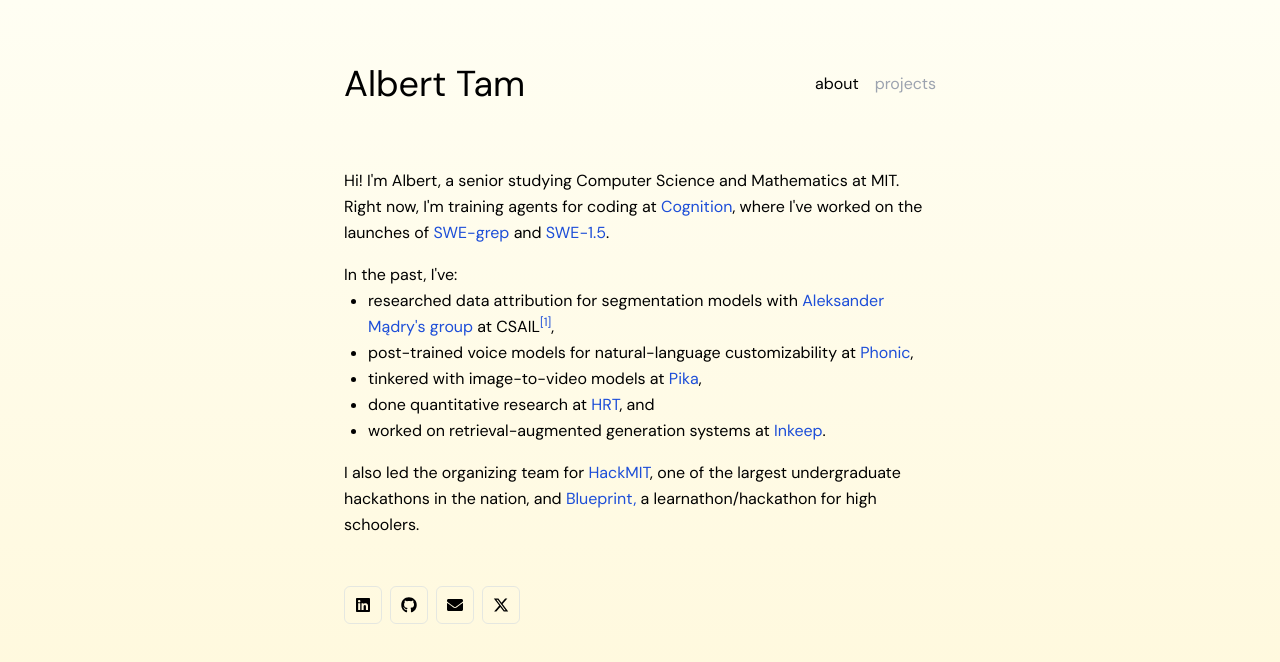
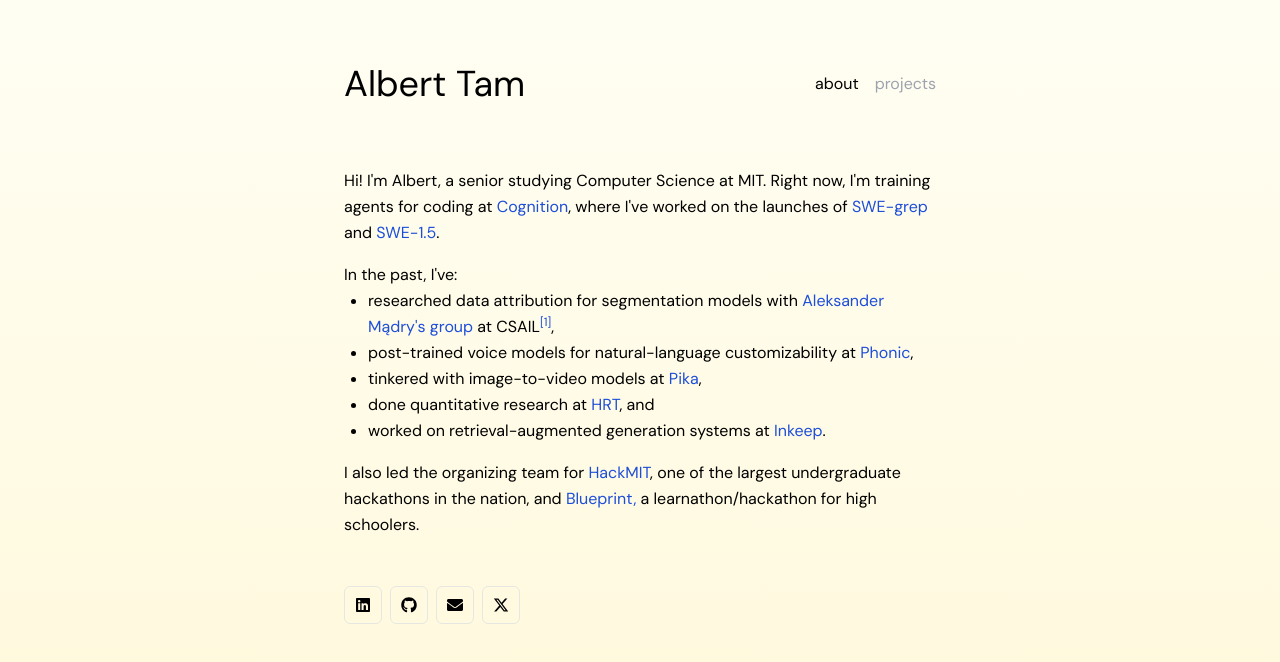
Before and after one commit to tam-albert/tam-albert.github.io, a Next.js app: page / in a window 1280 px wide. Shown: the top 662 px of the page. Built offline with nearby package versions, Linux system fonts and the light colour scheme.

Commit message:
rip double major

```diff
--- a/src/pages/index.tsx
+++ b/src/pages/index.tsx
@@ -9,9 +9,8 @@
       <div className="flex flex-col">
         <div className="flex w-full flex-col space-y-4 mb-12 leading-relaxed">
           <div>
-            Hi! I&apos;m Albert, a senior studying Computer Science and
-            Mathematics at MIT. Right now, I&apos;m training agents for coding
-            at{" "}
+            Hi! I&apos;m Albert, a senior studying Computer Science at MIT.
+            Right now, I&apos;m training agents for coding at{" "}
             <a
               href="https://cognition.ai/"
               className="text-blue-700 hover:text-blue-900"
```
